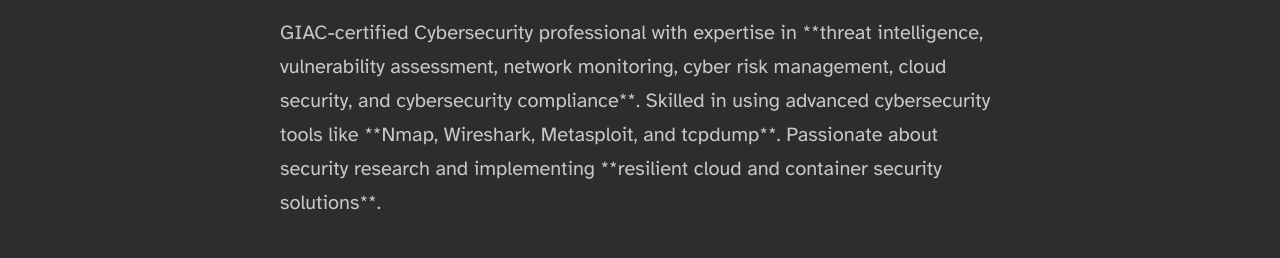
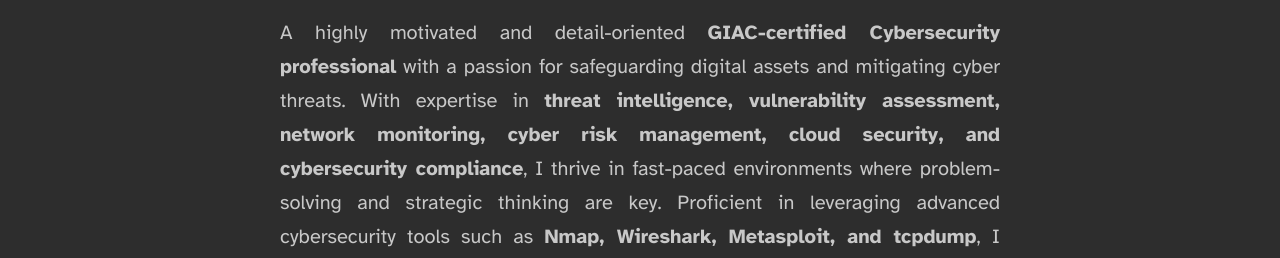
Before and after one commit to EL3CTRO-9/sparkling-hall-ef8c, an Astro site: page /about in a window 1280 px wide. Shown: the part 358-616 px from the top of the page. Built offline with nearby package versions, Linux system fonts and the light colour scheme; Astro itself is replaced by a stand-in of ours; a script that the page names is missing.

Commit message:
Update about.astro

```diff
--- a/src/pages/about.astro
+++ b/src/pages/about.astro
@@ -7,14 +7,16 @@
 	description="GIAC-certified Cybersecurity Professional specializing in threat intelligence, cloud security, and vulnerability management."
 	pubDate={new Date('April 1, 2025')}
 >
-	<p>
-		GIAC-certified Cybersecurity professional with expertise in **threat intelligence, vulnerability assessment, network monitoring,
-		cyber risk management, cloud security, and cybersecurity compliance**. Skilled in using advanced cybersecurity tools like
-		**Nmap, Wireshark, Metasploit, and tcpdump**. Passionate about security research and implementing **resilient cloud and container
-		security solutions**.
+	<p style="text-align: justify;">
+		A highly motivated and detail-oriented <strong>GIAC-certified Cybersecurity professional</strong> with a passion for safeguarding digital assets and mitigating cyber threats. With expertise in <strong>threat intelligence, vulnerability assessment, network monitoring, cyber risk management, cloud security, and cybersecurity compliance</strong>, I thrive in fast-paced environments where problem-solving and strategic thinking are key.
+
+		Proficient in leveraging advanced cybersecurity tools such as <strong>Nmap, Wireshark, Metasploit, and tcpdump</strong>, I excel at identifying vulnerabilities and fortifying systems against ever-evolving threats. My curiosity drives me to stay ahead of emerging trends, and my analytical mindset enables me to break down complex security challenges into actionable solutions.
+
+		Beyond my technical skills, I am a strong communicator who enjoys collaborating with teams, explaining intricate security concepts to diverse audiences, and mentoring others in the field. My passion lies in <strong>security research, cloud security, and implementing resilient cloud and container security solutions</strong> to create robust defenses against cyber adversaries. I am committed to continuous learning and innovation, always striving to push the boundaries of cybersecurity excellence.
 	</p>
 
-	<h1>Certifications</h1>
+
+	<h1 style="text-align: center;">Certifications</h1>
 <div style="display: flex; flex-wrap: wrap; gap: 20px; justify-content: center;">
 	<!-- Replace each badge ID with the one from your Credly profile -->
 	<div data-iframe-width="150" data-iframe-height="270" data-share-badge-id="58709686-e5e7-4c0e-b98f-0a737cca4e12" data-share-badge-host="https://www.credly.com"></div>
```
